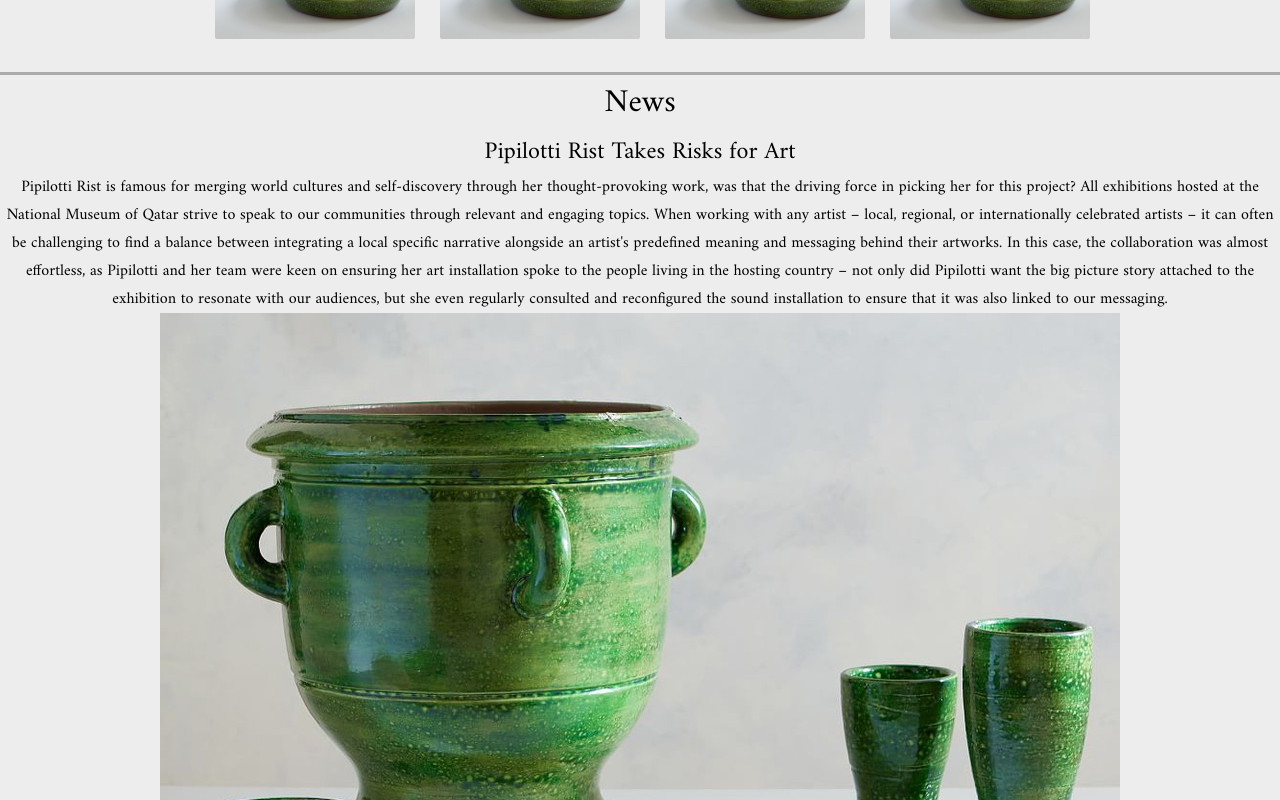
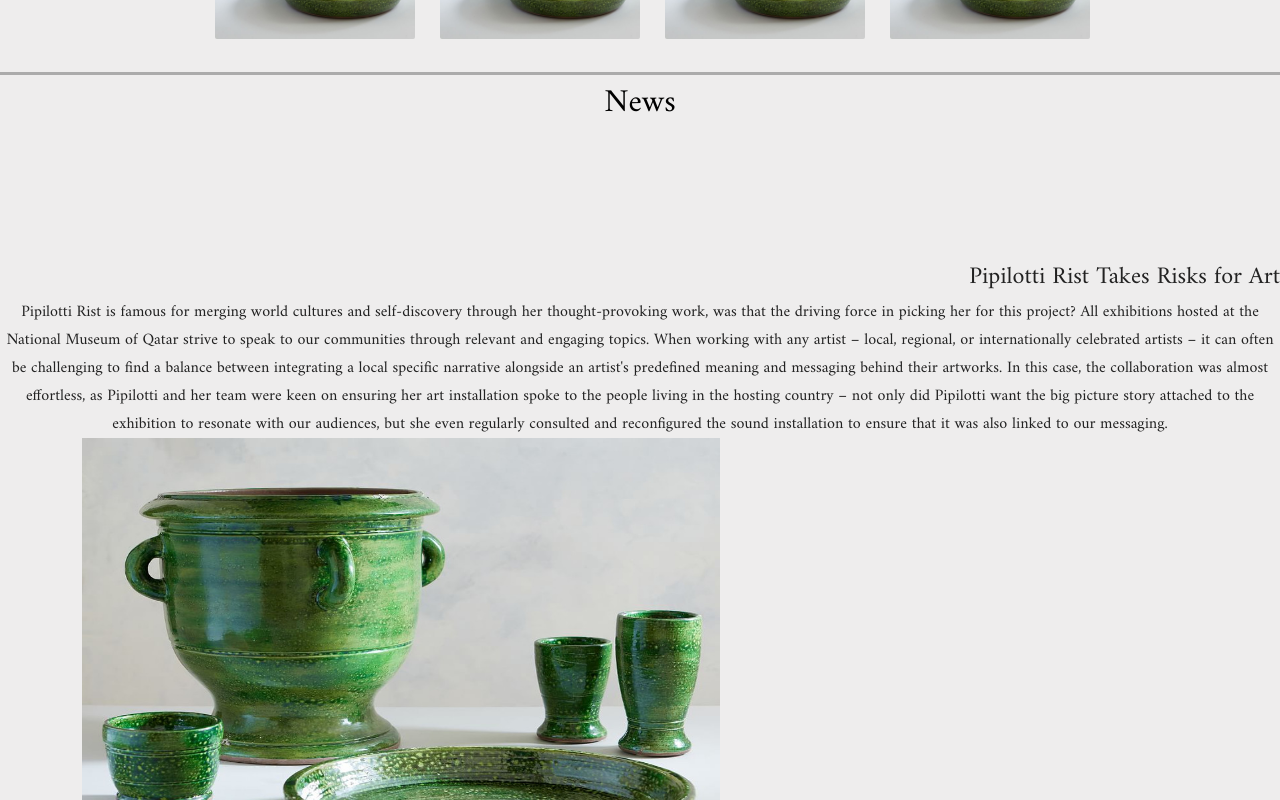
Before and after one commit to rawisha/rawisha.github.io, a React (Create React App) app: page / in a window 1280 px wide. Shown: the part 900-1700 px from the top of the page. Built offline with nearby package versions, Linux system fonts and the light colour scheme.

Commit message:
Lite CSS

```diff
--- a/src/Components/News.js
+++ b/src/Components/News.js
@@ -6,8 +6,10 @@ export default function News() {
   return (
     <div className="newsDiv">
         <h1>News</h1>
+        <div className="textDiv">
         <h2>Pipilotti Rist Takes Risks for Art</h2>
         <p> Pipilotti Rist is famous for merging world cultures and self-discovery through her thought-provoking work, was that the driving force in picking her for this project? All exhibitions hosted at the National Museum of Qatar strive to speak to our communities through relevant and engaging topics. When working with any artist – local, regional, or internationally celebrated artists – it can often be challenging to find a balance between integrating a local specific narrative alongside an artist's predefined meaning and messaging behind their artworks. In this case, the collaboration was almost effortless, as Pipilotti and her team were keen on ensuring her art installation spoke to the people living in the hosting country – not only did Pipilotti want the big picture story attached to the exhibition to resonate with our audiences, but she even regularly consulted and reconfigured the sound installation to ensure that it was also linked to our messaging.  </p>
+        </div>
          <img src={bild} alt="Bild News"/>
     </div>
   )
--- a/src/pages/Login.js
+++ b/src/pages/Login.js
@@ -13,7 +13,7 @@ export default function Login() {
         <input placeholder="Username"></input>
         <input placeholder="Password"></input>
         <button><h2>Login</h2></button>
-        <p>Not a Member? </p><a>Sign Up!</a>
+        <p>Not a Member? </p><a href="/signup">Sign Up!</a>
         </div>
         <Footer />
     </div>
--- a/src/styles/News.css
+++ b/src/styles/News.css
@@ -6,13 +6,36 @@
 }
 
 .newsDiv > img {
+ display: flex;
+ width: 638px;
+ height: 488px;
+ margin-left: 82px;
 
 }
 
-.newsDiv > h1 {
+.textDiv > h1 {
+display: flex;
+justify-content: center;
+font-family: 'amiri', 'serif';
+font-size: 48px;
+margin-top: 40px;
+weight: 400px;
+color: #222222;
+}
+.textDiv > h2 {
+display: flex;
+justify-content: right;
+font-family: 'amiri', 'serif';
+margin-top: 125px;
+color: #222222;
+}
+
+.textDiv > p {
+  display: flex;
+  justify-content: right;
+  flex-direction: column;
+  color: #222222;
+  flex-direction: column;
+  flex-wrap: wrap;
 
 }
-.newsDiv > h2 {
-
-
-}
```
